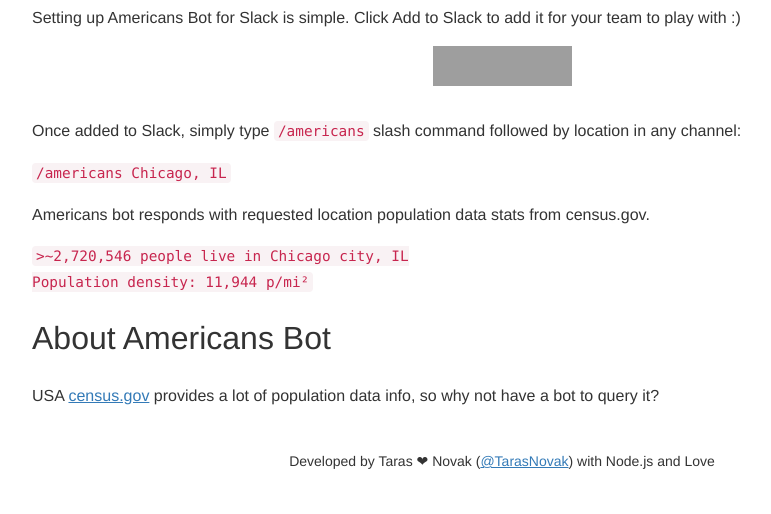
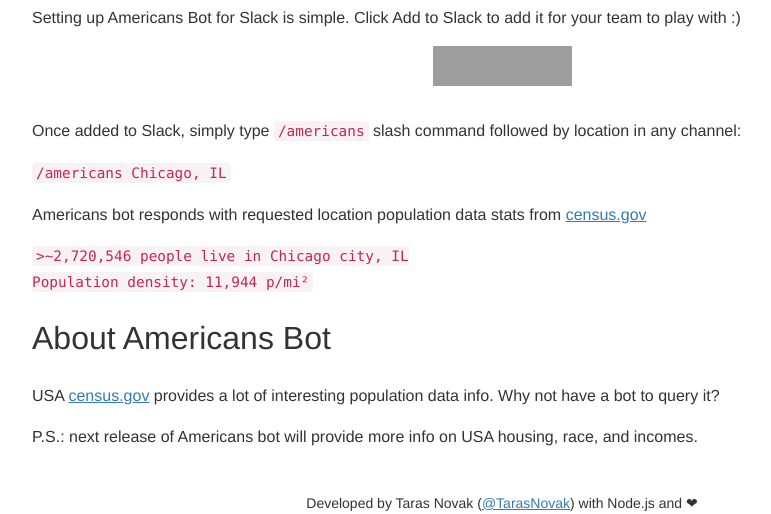
Before and after one commit to RandomFractals/americans, a website: page index.html in a window 1280 px wide. Shown: the part 591-1105 px from the top of the page, without its empty margins (138-909 px from the left). Before the commit the page ends 1064 px from the top, so only its background shows below. Drawn offline with Linux system fonts and the light colour scheme; grey boxes are pictures that could not be loaded.

Commit message:
reworked home page footer and added next release plug

```diff
--- a/index.html
+++ b/index.html
@@ -67,7 +67,10 @@
       <p>
         <code>/americans Chicago, IL</code>
       </p>
-      Americans bot responds with requested location population data stats from census.gov.
+      Americans bot responds with requested location population data stats from
+      <a href="http://www.census.gov/data/developers/data-sets/popest-popproj.html"
+        target="_blank"
+        alt="USA census population estimates home page">census.gov</a>
       <p>
       <code>>~2,720,546 people live in Chicago city, IL
         <br />
@@ -83,12 +86,17 @@
     <h2>About Americans Bot</h2>
 
     <p>USA
-      <a href="http://www.census.gov/data/developers/data-sets.html" alt="USA census data sets">census.gov</a>
-      provides a lot of population data info, so why not have a bot to query it?
+      <a href="http://www.census.gov/data/developers/data-sets.html"
+        target="_blank"
+        alt="USA census data sets">census.gov</a>
+      provides a lot of interesting population data info. Why not have a bot to query it?
     </p>
 
+    <p>
+     P.S.: next release of Americans bot will provide more info on USA housing, race, and incomes.
+    </p>
     <footer>
-      Developed by Taras ❤ Novak (<a href="https://twitter.com/TarasNovak">@TarasNovak</a>) with Node.js and Love
+      Developed by Taras Novak (<a href="https://twitter.com/TarasNovak">@TarasNovak</a>) with Node.js and ❤
     </footer>
 
   </section>
```
